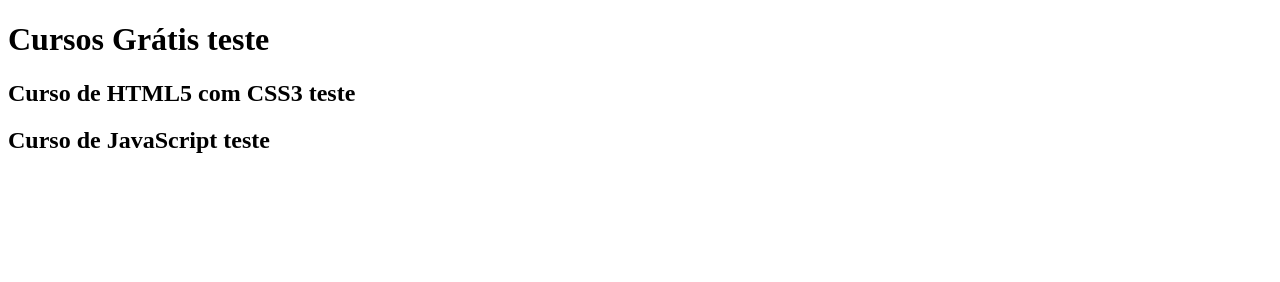
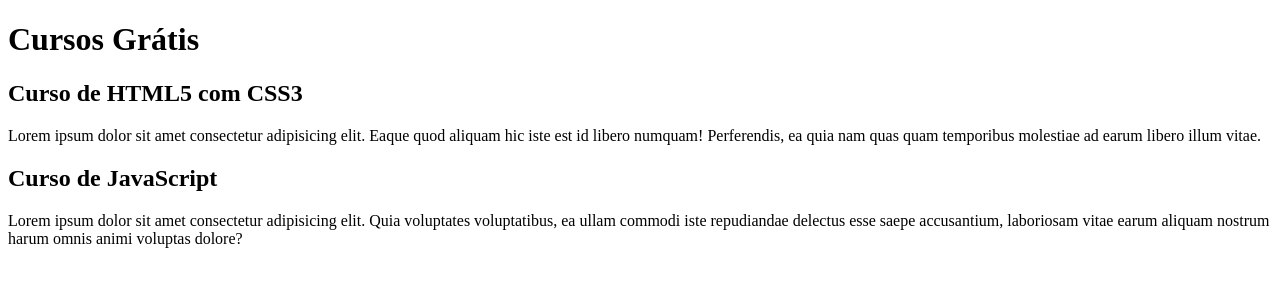
Before and after one commit to ThiagoHMDornelas/projeto_site, a plain HTML site: page index.html in a window 1280 px wide. Drawn offline with Linux system fonts and the light colour scheme.

Commit message:
inicio conteudo

```diff
--- a/index.html
+++ b/index.html
@@ -8,13 +8,15 @@
 <body>
     <main>
         <header>
-            <h1>Cursos Grátis teste</h1>
+            <h1>Cursos Grátis</h1>
         </header>
         <article>
-            <h2>Curso de HTML5 com CSS3 teste</h2>
+            <h2>Curso de HTML5 com CSS3</h2>
+            <p>Lorem ipsum dolor sit amet consectetur adipisicing elit. Eaque quod aliquam hic iste est id libero numquam! Perferendis, ea quia nam quas quam temporibus molestiae ad earum libero illum vitae.</p>
         </article>
         <article>
-            <h2>Curso de JavaScript teste</h2>
+            <h2>Curso de JavaScript</h2>
+            <p>Lorem ipsum dolor sit amet consectetur adipisicing elit. Quia voluptates voluptatibus, ea ullam commodi iste repudiandae delectus esse saepe accusantium, laboriosam vitae earum aliquam nostrum harum omnis animi voluptas dolore?</p>
         </article>
     </main>
 </body>
```
